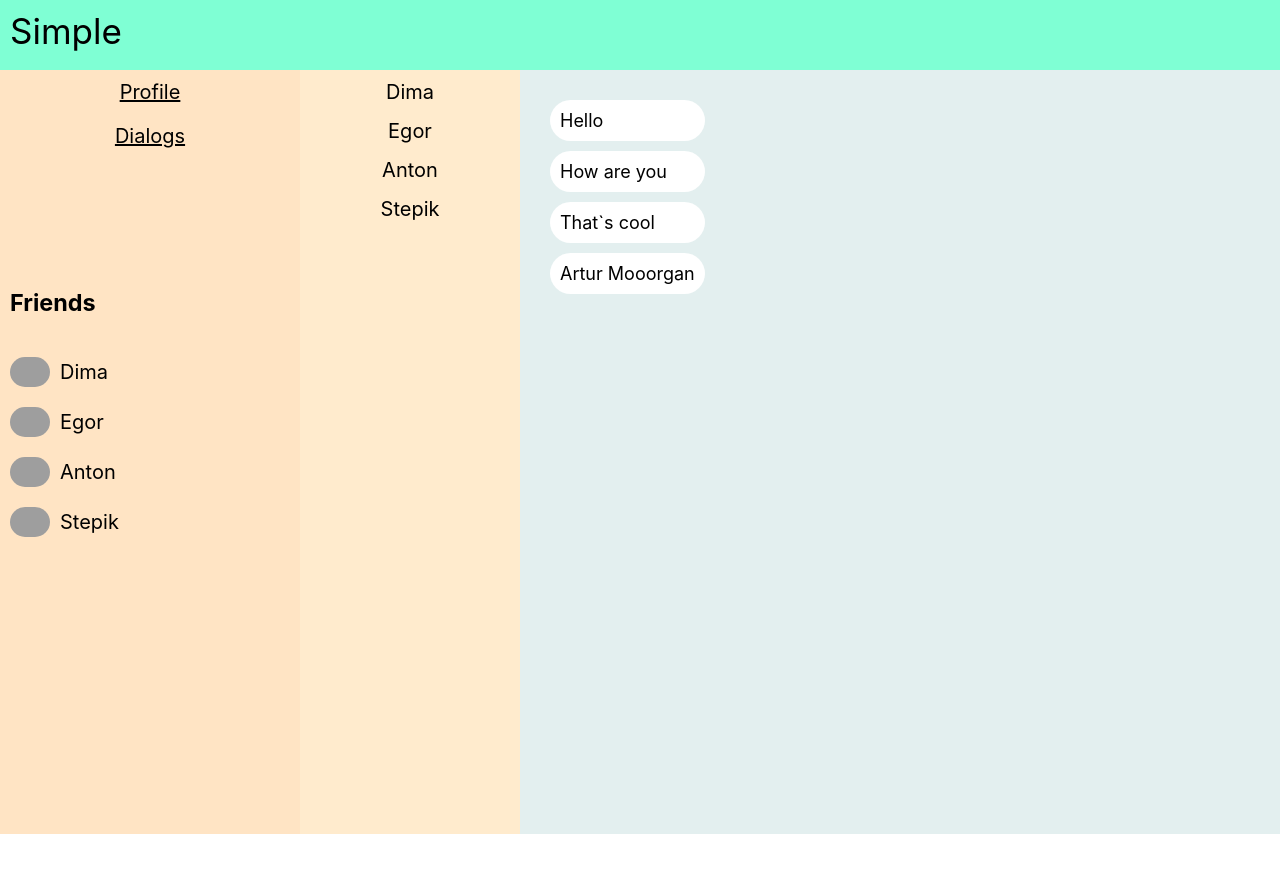
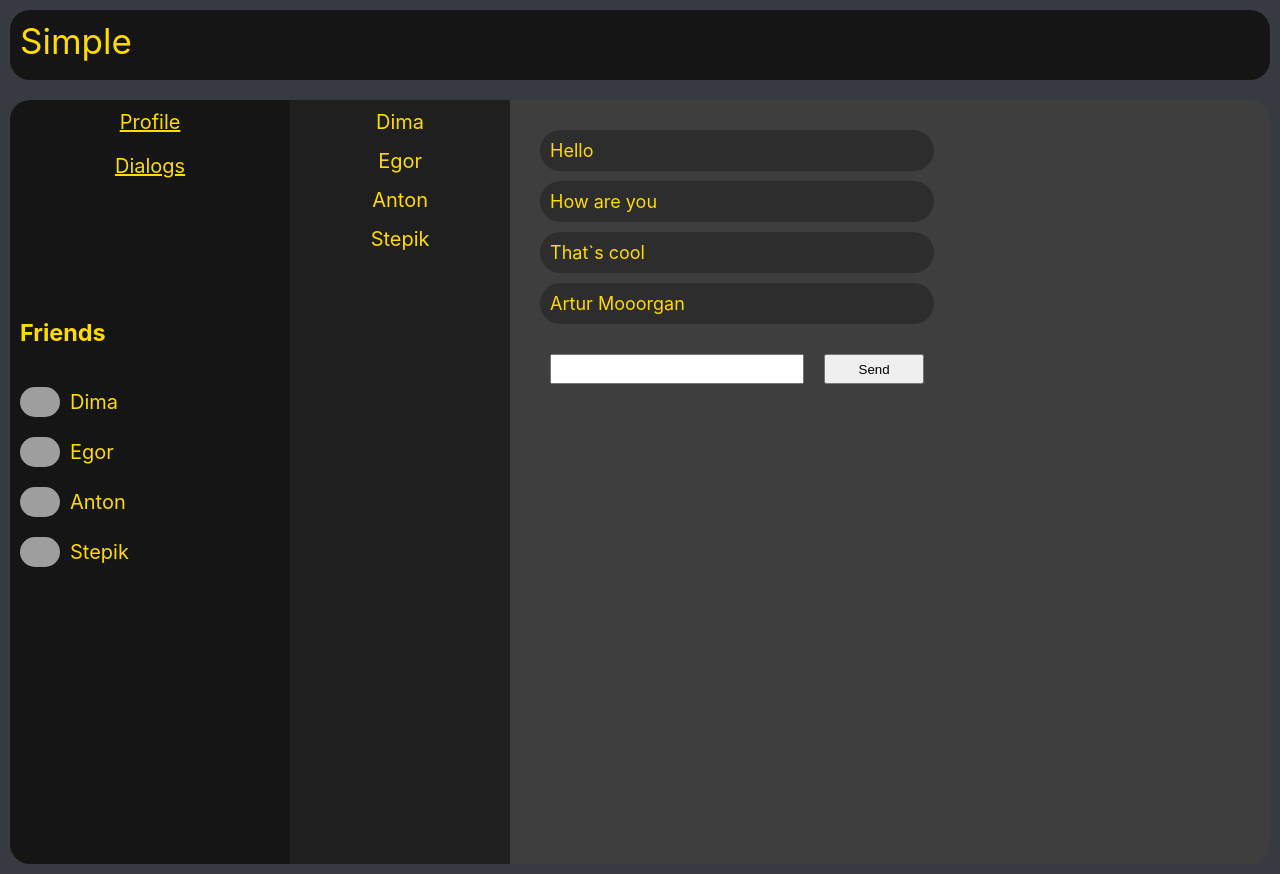
Before and after one commit to AlexCoder47/social-network, a React (Create React App) app: page /dialogs in a window 1280 px wide. Before the commit the page ends 834 px from the top, so only its background shows below. Built offline with nearby package versions, Linux system fonts and the light colour scheme; grey boxes are pictures that could not be loaded.

Commit message:
redesign site and add input for Dialogs

```diff
--- a/src/App.css
+++ b/src/App.css
@@ -8,8 +8,14 @@ a {
   padding: 0;
 }
 
+body {
+  background-color: #373A40;
+  padding: 10px;
+  color: white;
+}
+
 .main {
   display: flex;
   justify-content: flex-start;
-  background-color: rgb(227, 239, 239) ;
+  min-width: 100%;
 }
--- a/src/components/Dialogs/Dialogs.jsx
+++ b/src/components/Dialogs/Dialogs.jsx
@@ -1,5 +1,6 @@
 import { Link } from 'react-router-dom';
 import s from './Dialogs.module.css';
+import React from 'react';
 
 const Dialog = (props) => {
     return (
@@ -17,9 +18,16 @@ const Message = (props) => {
 
 const Dialogs = (props) => {
 
-    let DialogsElements = props.dialogsPage.dialogs.map ( e => <Dialog id={e.id} name={e.name} /> )
+    let DialogsElements = props.dialogsPage.dialogs.map(e => <Dialog id={e.id} name={e.name} />)
 
-    let MessagesElements = props.dialogsPage.messages.map ( e => <Message message={e.message} />)
+    let MessagesElements = props.dialogsPage.messages.map(e => <Message message={e.message} />)
+
+    let newMessage = React.createRef();
+
+    let addMessage = () => {
+        let text = newMessage.current.value;
+        alert(text);
+    }
 
     return (
         <div className={s.Dialogs}>
@@ -28,6 +36,11 @@ const Dialogs = (props) => {
             </div>
             <div className={s.Messages}>
                 {MessagesElements}
+
+                <div className={s.inputBlock}>
+                    <input type="text" ref={newMessage}/>
+                    <button onClick={addMessage}>Send</button>
+                </div>
             </div>
         </div>
     )
--- a/src/components/Dialogs/Dialogs.module.css
+++ b/src/components/Dialogs/Dialogs.module.css
@@ -1,5 +1,10 @@
 .Dialogs {
     display: flex;
+    width: 82vw;
+    background-color: #3e3e3e;
+    border-top-right-radius: 20px;
+    border-bottom-right-radius: 20px;
+    color: #FFDB00;
 }
 
 .Messages {
@@ -9,13 +14,13 @@
 
 .Message {
     margin: 10px;
-    background-color: #fff;
+    background-color: #2d2d2d;
     padding: 10px;
     border-radius: 50px;
 }
 
 .DialogsList {
-    background-color:blanchedalmond;
+    background-color:rgb(31, 31, 31);
     width: 200px;
     min-height: 93vh;
     display: flex;
@@ -34,3 +39,18 @@
 .active a {
     text-decoration: none;
 }
+
+.inputBlock {
+    display: flex;
+    gap: 20px;
+    padding: 20px;
+}
+
+button {
+    width: 100px;
+    height: 30px;
+}
+
+input {
+    width: 250px;
+}
--- a/src/components/Header/Header.module.css
+++ b/src/components/Header/Header.module.css
@@ -1,7 +1,13 @@
 .Header {
     height: 60px;
-    background-color: aquamarine;
+    background-color: #151515;
     font-size: 35px;
     padding-left: 10px;
     padding-top: 10px;
+    margin-bottom: 20px;
+    border-radius: 20px;
 }
+
+.Header p {
+    color: #FFDB00;
+}
--- a/src/components/Navbar/Navbar.module.css
+++ b/src/components/Navbar/Navbar.module.css
@@ -1,8 +1,11 @@
 .Navbar {
     width: 300px;
     min-height: 92vh;
-    background-color: bisque;
+    background-color: #151515;
     font-size: 20px;
+    color: #FFDB00;
+    border-top-left-radius: 20px;
+    border-bottom-left-radius: 20px;
 }
 
 nav {
--- a/src/components/Profile/Posts/Post/Post.module.css
+++ b/src/components/Profile/Posts/Post/Post.module.css
@@ -11,6 +11,6 @@
 
 .post p {
     padding: 10px;
-    background-color: #fff;
+    background-color: #000000;
     border-radius: 50px;
 }
--- a/src/components/Profile/Profile.module.css
+++ b/src/components/Profile/Profile.module.css
@@ -1,6 +1,11 @@
 .Profile {
-    margin: 20px;
+    padding: 20px;
+    width: 80vw;
     display: flex;
     flex-direction: column;
     gap: 30px;
+    background-color: #3e3e3e;
+    border-top-right-radius: 20px;
+    border-bottom-right-radius: 20px;
+    color: #FFDB00;
 }
```
